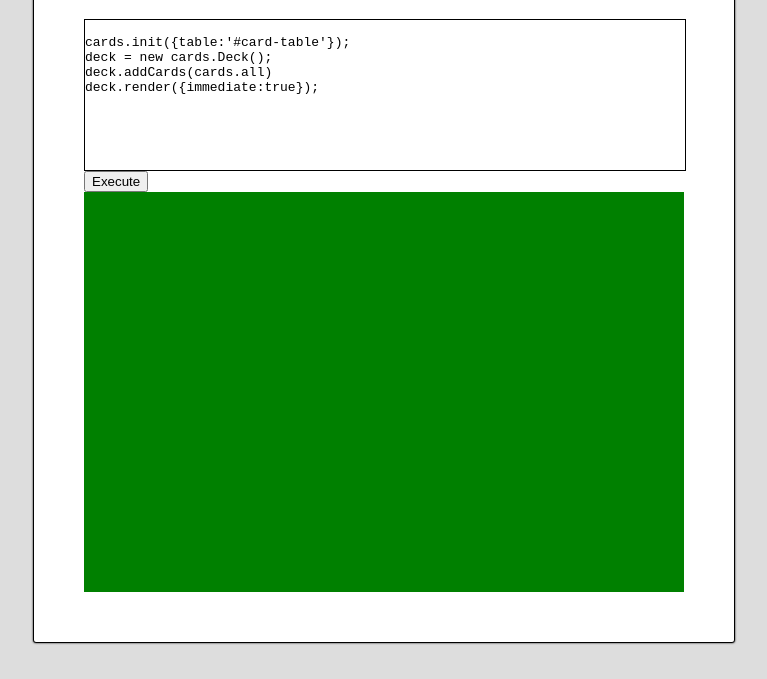
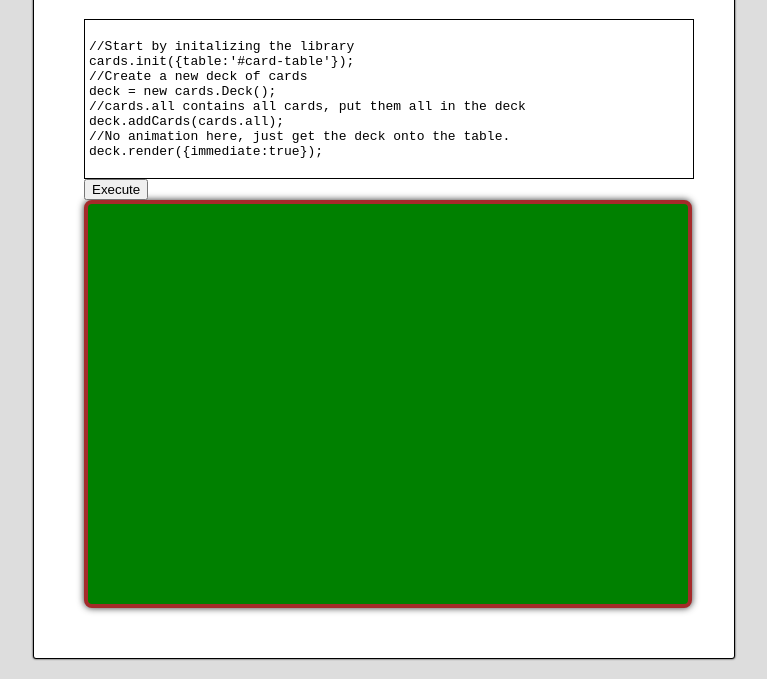
Before and after one commit to einaregilsson/cards.js, a plain HTML site: page demo.html in a window 1280 px wide. Shown: the part 132-811 px from the top of the page, without its empty margins (256-1023 px from the left). Drawn offline with Linux system fonts and the light colour scheme.

Commit message:
Add some docs

```diff
--- a/demo.html
+++ b/demo.html
@@ -21,12 +21,20 @@
 				display:block;
 				height:150px;
 				white-space:pre;
+				padding:4px;
 			}
 
 			#card-table {
 				background-color:green;
 				height:400px;
 				width:600px;
+				border:solid 4px brown;
+				border-radius:8px;
+				-webkit-border-radius:8px;
+				-moz-border-radius:8px;
+				-ms-border-radius:8px;
+				-o-border-radius:8px;
+				box-shadow:#333 0px 0px 7px;
 			}
 			a:visited {color:blue;}
 		</style>
@@ -42,9 +50,13 @@
 	<body>
 		<h1>Cards.js</h1>
 		<code>
+//Start by initalizing the library
 cards.init({table:'#card-table'});
+//Create a new deck of cards
 deck = new cards.Deck();
-deck.addCards(cards.all)
+//cards.all contains all cards, put them all in the deck
+deck.addCards(cards.all);
+//No animation here, just get the deck onto the table.
 deck.render({immediate:true});
 		</code>
 		<button onclick="execute()">Execute</button>
```
